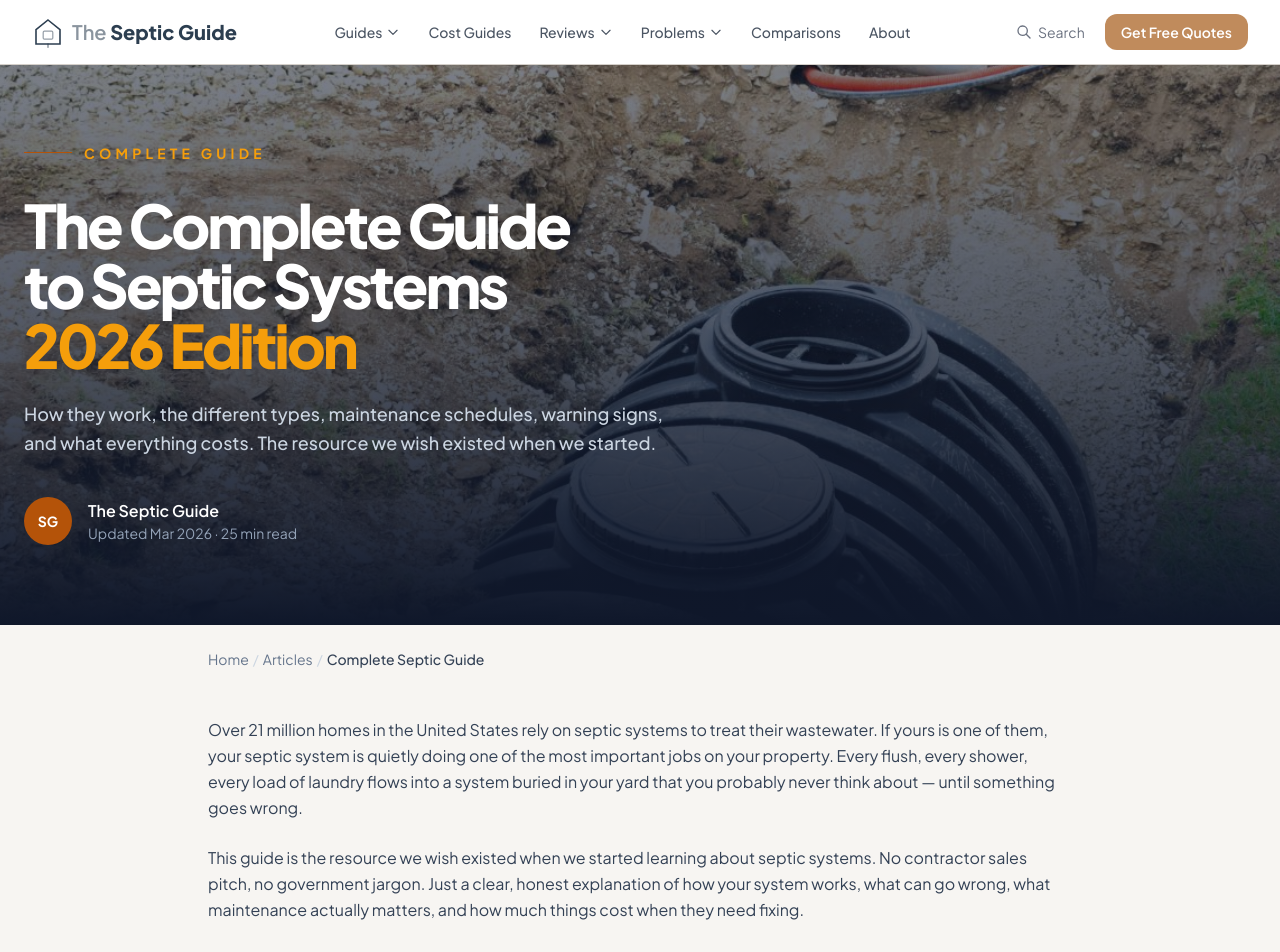
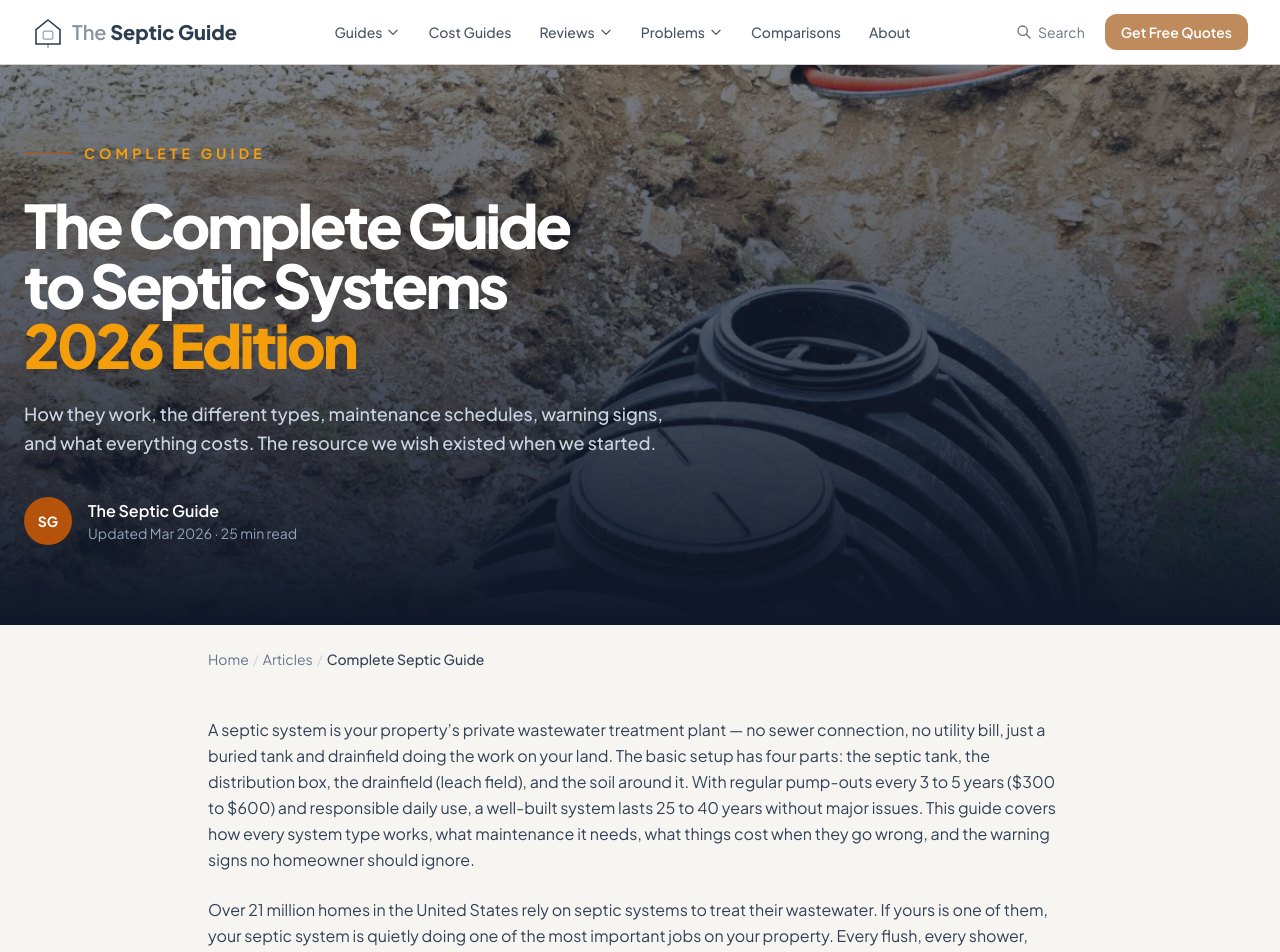
Before and after one commit to thebasementguide2026/theseptic.guide-, a Next.js app: page /articles/complete-septic-guide in a window 1280 px wide. Shown: the top 952 px of the page. Built offline with nearby package versions, Linux system fonts and the light colour scheme.

Commit message:
Add entity definition paragraph to complete septic guide

```diff
--- a/app/articles/complete-septic-guide/page.tsx
+++ b/app/articles/complete-septic-guide/page.tsx
@@ -123,6 +123,7 @@ export default function CompleteSepticGuideArticle() {
 
         {/* Main Content */}
       <article className='max-w-4xl mx-auto px-4 py-12'>
+        <p className='text-base text-slate-700 leading-relaxed mb-6'>A septic system is your property&rsquo;s private wastewater treatment plant &mdash; no sewer connection, no utility bill, just a buried tank and drainfield doing the work on your land. The basic setup has four parts: the septic tank, the distribution box, the drainfield (leach field), and the soil around it. With regular pump-outs every 3 to 5 years ($300 to $600) and responsible daily use, a well-built system lasts 25 to 40 years without major issues. This guide covers how every system type works, what maintenance it needs, what things cost when they go wrong, and the warning signs no homeowner should ignore.</p>
         <p className='text-base text-slate-700 leading-relaxed mb-6'>
           Over 21 million homes in the United States rely on septic systems to treat their wastewater. If yours is one of them, your septic system is quietly doing one of the most important jobs on your property. Every flush, every shower, every load of laundry flows into a system buried in your yard that you probably never think about &mdash; until something goes wrong.
         </p>
```
